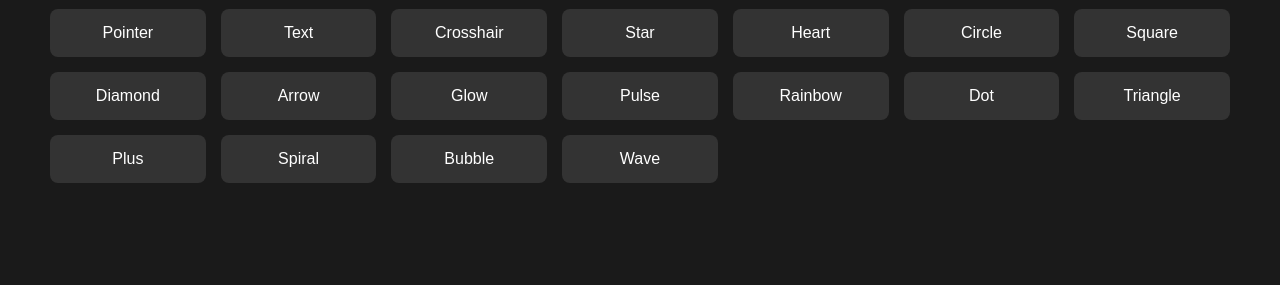
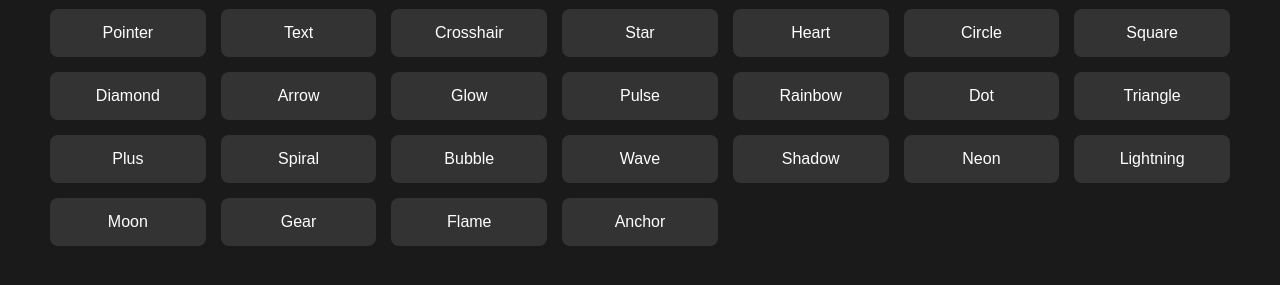
Before and after one commit to SamXop123/Simple-Web-Creations, a plain HTML site: page Custom-Cursor/cursor.html in a window 1280 px wide. Shown: the part 143-428 px from the top of the page. Drawn offline with Linux system fonts and the light colour scheme.

Commit message:
Update cursor.html

```diff
--- a/Custom-Cursor/cursor.html
+++ b/Custom-Cursor/cursor.html
@@ -30,7 +30,13 @@
             <button class="cursor-btn" data-cursor="cursor-spiral">Spiral</button>
             <button class="cursor-btn" data-cursor="cursor-bubble">Bubble</button>
             <button class="cursor-btn" data-cursor="cursor-wave">Wave</button>
-
+            <button class="cursor-btn" data-cursor="cursor-shadow">Shadow</button>
+            <button class="cursor-btn" data-cursor="cursor-neon">Neon</button>
+            <button class="cursor-btn" data-cursor="cursor-lightning">Lightning</button>
+            <button class="cursor-btn" data-cursor="cursor-moon">Moon</button>
+            <button class="cursor-btn" data-cursor="cursor-gear">Gear</button>
+            <button class="cursor-btn" data-cursor="cursor-flame">Flame</button>
+            <button class="cursor-btn" data-cursor="cursor-anchor">Anchor</button>
         </div>
     </div>
 
```
